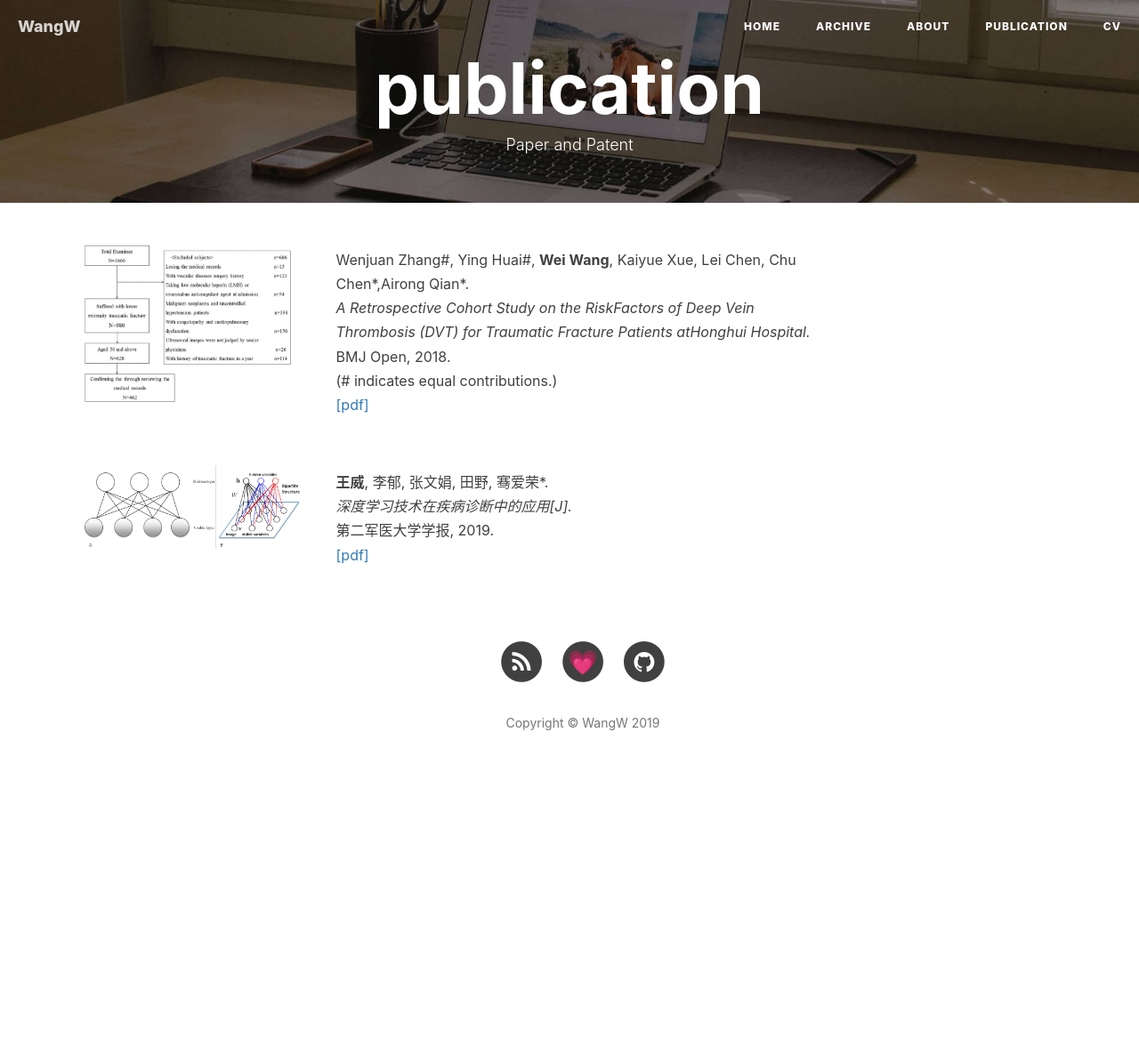
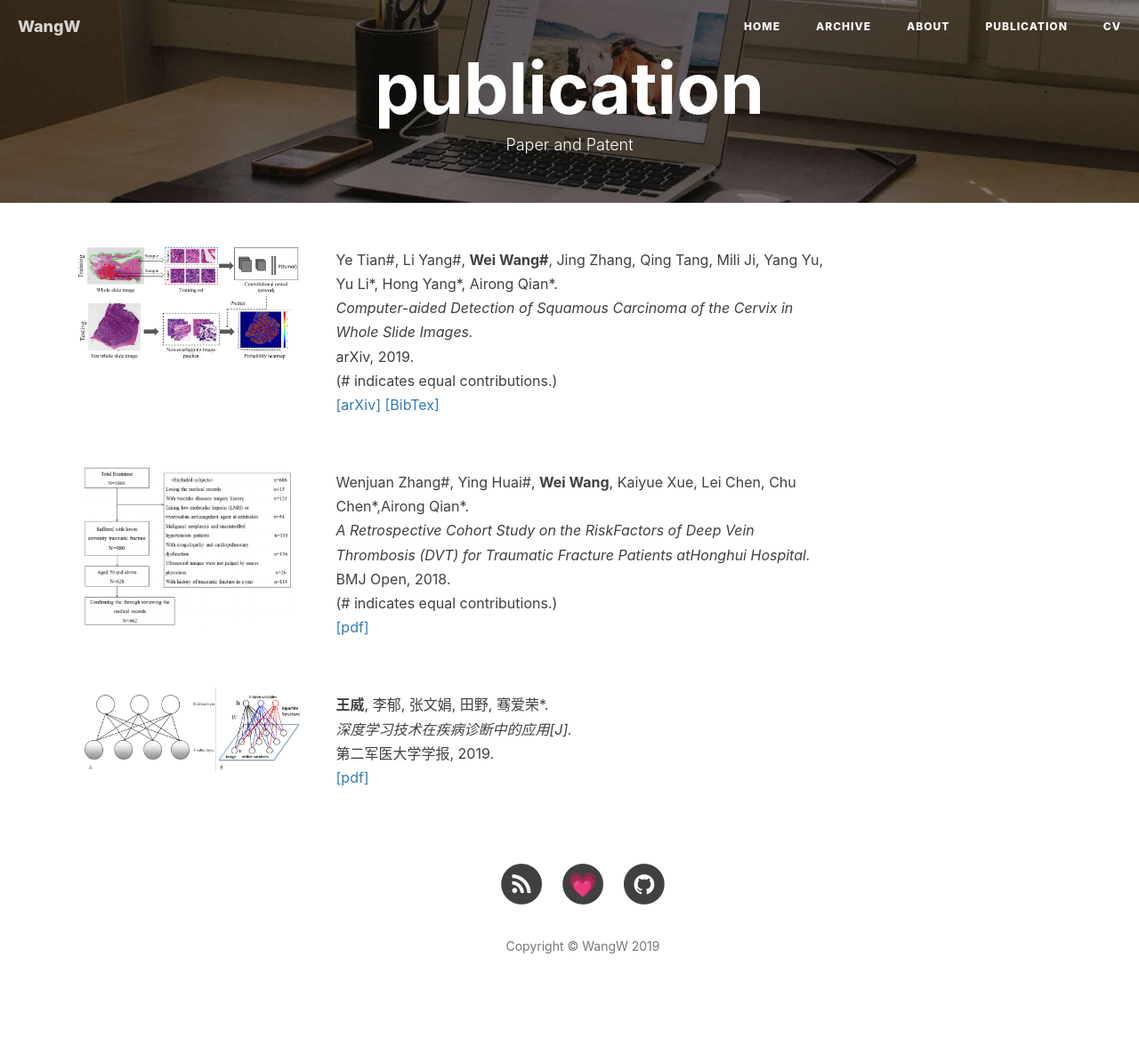
Before and after one commit to ilikewind/Myblog, a Jekyll site: the page built from publication/index.html, in a window 1280 px wide. Shown: the whole page at 89% size. Built offline with Jekyll 4.4.1, drawn with Linux system fonts in a browser that asks for light colours; nearby versions of some CDN libraries; comment, search, counter and statistics services are not loaded; before the commit the page ends 917 px from its top, so only the background shows below that.

Commit message:
add a publication

```diff
--- a/_includes/publication/en.md
+++ b/_includes/publication/en.md
@@ -7,6 +7,19 @@
 	<div class="my-container">
 		<div class="content">
 			<div class="container">
+
+				<!-- The 3nd paper -->
+				<div class="row">
+					<div class="media col-md-3">
+						<figure class="pull-left">
+							<img class="media-object img-rounded img-responsive"  src="/publication/img/2019/tile-based.png" >
+						</figure>
+					</div>
+					<div class="col-md-6">
+						<p>Ye Tian#, Li Yang#, <strong>Wei Wang#</strong>, Jing Zhang, Qing Tang, Mili Ji, Yang Yu, Yu Li*, Hong Yang*, Airong Qian*.<br> <i>Computer-aided Detection of Squamous Carcinoma of the Cervix in Whole Slide Images.  </i> <br>arXiv, 2019.  <br> (# indicates equal contributions.) <br>
+						<a href="https://arxiv.org/abs/1905.10959" target="_blank">[arXiv]</a> <a href="https://arxiv.org/abs/1905.10959" target="_blank">[BibTex]</a></p>
+					</div>
+				</div>
 
 				<!-- The second paper -->
 				<div class="row">
```
Also changed, not shown: publication/img/2019/tile-based.png (added).
